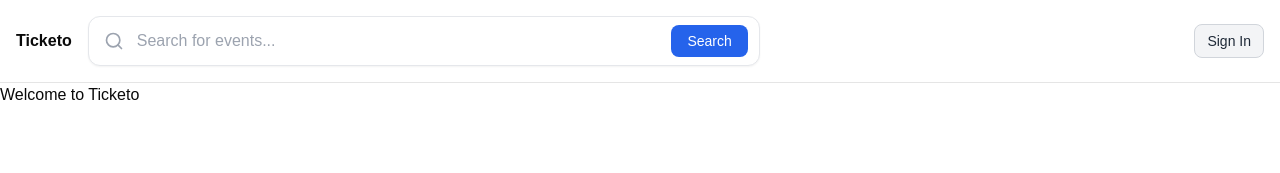
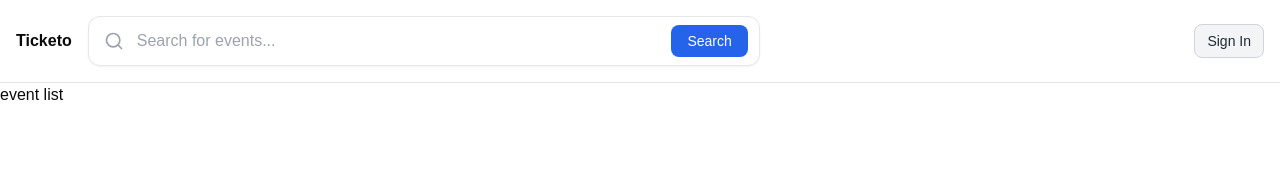
Before and after one commit to szidzse/ticketo, a Next.js app: page / in a window 1280 px wide. Shown: the top 173 px of the page. Built offline with nearby package versions, Linux system fonts and the light colour scheme; no server answers.

Commit message:
create events.ts get query and EventList component

```diff
--- a/app/page.tsx
+++ b/app/page.tsx
@@ -1,7 +1,9 @@
+import EventList from "@/components/EventList";
+
 export default function Home() {
   return (
     <div className="">
-      <h1>Welcome to Ticketo</h1>
+      <EventList />
     </div>
   );
 }
--- /dev/null
+++ b/components/EventList.tsx
@@ -0,0 +1,14 @@
+"use client";
+
+import { useQuery } from "convex/react";
+import { api } from "@/convex/_generated/api";
+
+const EventList = () => {
+  const events = useQuery(api.events.get);
+
+  console.log(events);
+
+  return <div>event list</div>;
+};
+
+export default EventList;
```
Also changed, not shown: convex/_generated/api.d.ts (+2 -0 lines), convex/events.ts (added, +11 -0 lines).
